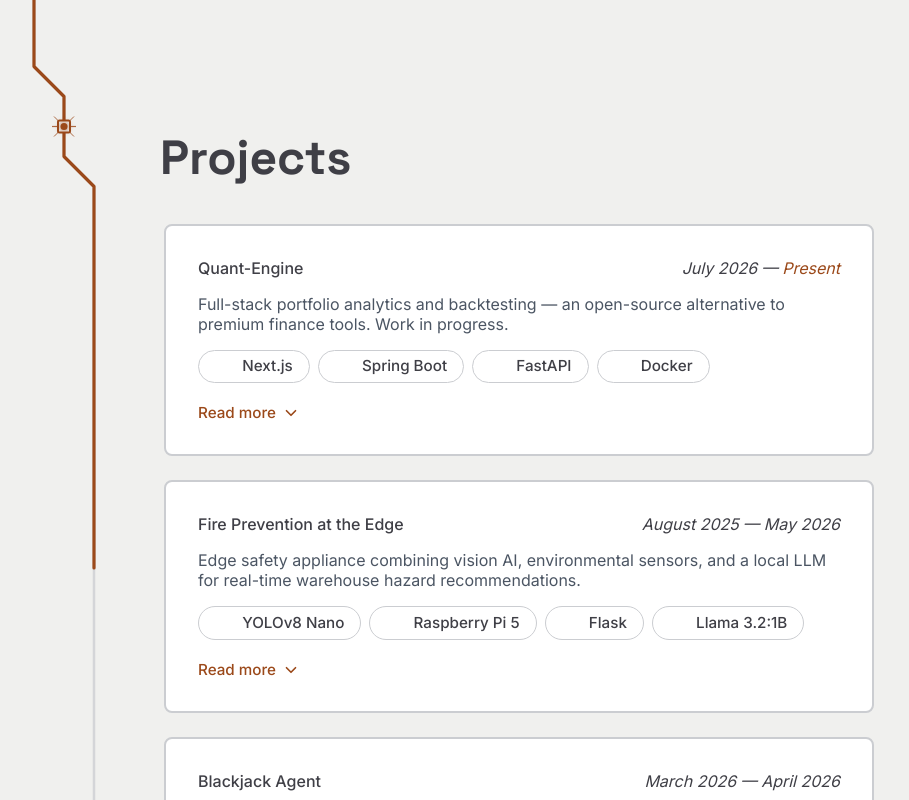
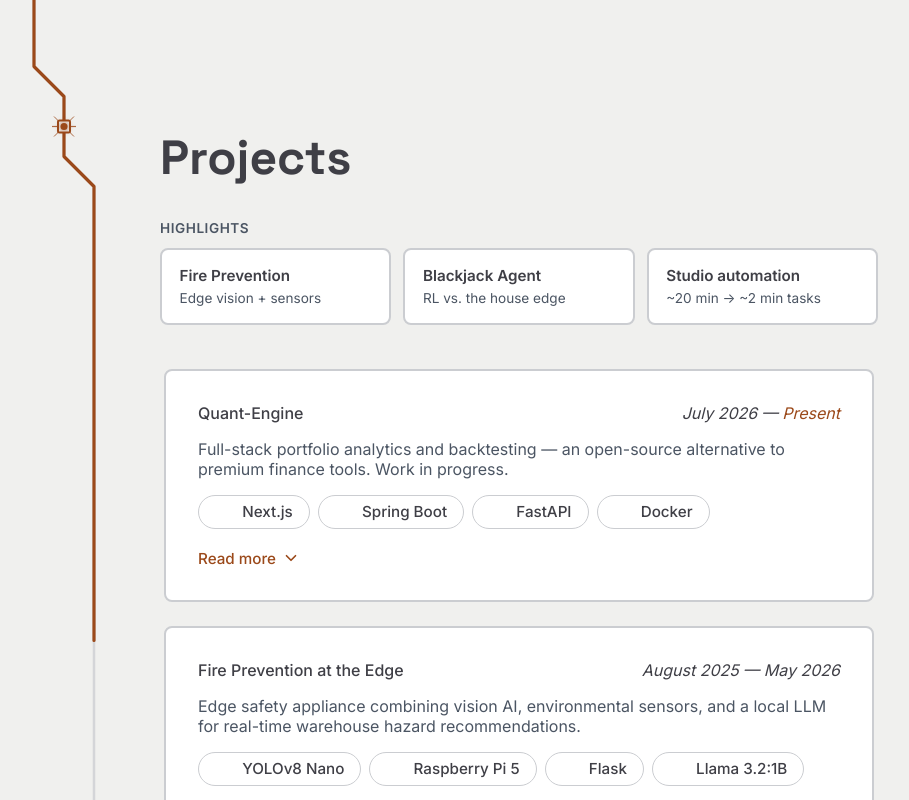
Before and after one commit to todd-buch/Portfolio, a React (Vite) app: page / in a window 1280 px wide. Shown: the part 1380-2180 px from the top of the page, without its empty margins (121-1030 px from the left). Built offline with nearby package versions, Linux system fonts and the light colour scheme; some icons are missing.

Commit message:
Add home highlight strip that jumps to key work.
Three compact tiles (Fire Prevention, Blackjack, studio automation) sit
above the project list, scroll to anchors, and open collapsible targets so
the strongest proofs are one click from the top of Projects.

```diff
--- a/src/Main_Projects.tsx
+++ b/src/Main_Projects.tsx
@@ -10,6 +10,7 @@ import Project_Image_Gallery, {
 } from "./Reuseable-Components/Project_Image_Gallery";
 import Small_Card from "./Reuseable-Components/Small_Card";
 import Collapsible_Section from "./Reuseable-Components/Collapsible_Section";
+import Home_Highlights from "./Reuseable-Components/Home_Highlights";
 import Current from "./Reuseable-Components/Current";
 
 import fireprevention1 from "./assets/projects/fire-prevention/fireprevention1.png"
@@ -85,8 +86,10 @@ export default function Main_Projects() {
         </div>
         <div id="projects" className="main-regular-text-block">
           <h2 className="main-regular-text-block-title">Projects</h2>
+          <Home_Highlights />
           <div className="projects-section-block">
             <Small_Card
+              id="project-quant-engine"
               title="Quant-Engine"
               date={
                 <>
@@ -227,6 +230,7 @@ export default function Main_Projects() {
               <p>Work in progress</p>
             </Small_Card>
             <Small_Card
+              id="project-fire-prevention"
               title="Fire Prevention at the Edge"
               date="August 2025 — May 2026"
               summary="Edge safety appliance combining vision AI, environmental sensors, and a local LLM for real-time warehouse hazard recommendations."
@@ -379,6 +383,7 @@ export default function Main_Projects() {
               </Tech_Dropdown>
             </Small_Card>
             <Small_Card
+              id="project-blackjack"
               title="Blackjack Agent"
               date="March 2026 — April 2026"
               summary="Simulation framework comparing random, rule-based, and Q-learning agents — and whether a skilled player can beat the house."
@@ -485,6 +490,7 @@ export default function Main_Projects() {
               </Tech_Dropdown>
             </Small_Card>
             <Small_Card
+              id="project-portfolio"
               title="Portfolio Website"
               date={
                 <>
--- /dev/null
+++ b/src/Reuseable-Components/Home_Highlights.css
@@ -0,0 +1,78 @@
+.home-highlights {
+  margin: 0 0 2.5rem;
+}
+
+.home-highlights-label {
+  margin: 0 0 0.75rem;
+  font-size: 0.85rem;
+  font-weight: 600;
+  letter-spacing: 0.04em;
+  text-transform: uppercase;
+  color: var(--text-secondary);
+}
+
+.home-highlights-list {
+  list-style: none;
+  margin: 0;
+  padding: 0;
+  display: grid;
+  grid-template-columns: repeat(3, minmax(0, 1fr));
+  gap: 0.75rem;
+}
+
+.home-highlights-card {
+  display: flex;
+  flex-direction: column;
+  gap: 0.25rem;
+  height: 100%;
+  padding: 1rem 1.1rem;
+  border: 2px solid var(--border-color);
+  border-radius: 0.5rem;
+  background: var(--bg-secondary);
+  color: inherit;
+  text-decoration: none;
+  box-sizing: border-box;
+  transition:
+    border-color 0.2s ease,
+    background-color 0.2s ease;
+}
+
+.home-highlights-card:hover {
+  border-color: var(--text-primary);
+}
+
+.home-highlights-card:focus-visible {
+  outline: 2px solid var(--accent);
+  outline-offset: 3px;
+}
+
+.home-highlights-card-label {
+  font-size: 0.95rem;
+  font-weight: 600;
+  color: var(--text-primary);
+}
+
+.home-highlights-card-detail {
+  font-size: 0.85rem;
+  color: var(--text-secondary);
+  line-height: 1.35;
+}
+
+/* Deep-link targets clear the fixed nav */
+#project-fire-prevention,
+#project-blackjack,
+#project-quant-engine,
+#project-portfolio,
+#role,
+#about,
+#projects,
+#bio,
+#contact {
+  scroll-margin-top: 7.5rem;
+}
+
+@media (max-width: 720px) {
+  .home-highlights-list {
+    grid-template-columns: 1fr;
+  }
+}
--- /dev/null
+++ b/src/Reuseable-Components/Home_Highlights.tsx
@@ -0,0 +1,96 @@
+import type { MouseEvent } from "react";
+import "./Home_Highlights.css";
+
+export type HomeHighlight = {
+  id: string;
+  label: string;
+  detail: string;
+  href: string;
+};
+
+const DEFAULT_HIGHLIGHTS: HomeHighlight[] = [
+  {
+    id: "fire-prevention",
+    label: "Fire Prevention",
+    detail: "Edge vision + sensors",
+    href: "#project-fire-prevention",
+  },
+  {
+    id: "blackjack",
+    label: "Blackjack Agent",
+    detail: "RL vs. the house edge",
+    href: "#project-blackjack",
+  },
+  {
+    id: "studio",
+    label: "Studio automation",
+    detail: "~20 min → ~2 min tasks",
+    href: "#role",
+  },
+];
+
+interface HomeHighlightsProps {
+  items?: HomeHighlight[];
+}
+
+function scrollToHash(hash: string) {
+  const id = hash.startsWith("#") ? hash.slice(1) : hash;
+  const el = document.getElementById(id);
+  if (!el) return;
+
+  const reduceMotion =
+    typeof window !== "undefined" &&
+    window.matchMedia("(prefers-reduced-motion: reduce)").matches;
+  el.scrollIntoView({
+    behavior: reduceMotion ? "auto" : "smooth",
+    block: "start",
+  });
+
+  // Nudge collapsible sections / cards open when deep-linking into them.
+  if (el.classList.contains("collapsible-section") && !el.classList.contains("open")) {
+    const trigger = el.querySelector<HTMLButtonElement>(
+      ".collapsible-section-trigger",
+    );
+    trigger?.click();
+  }
+  if (
+    el.classList.contains("small-card--collapsible") &&
+    !el.classList.contains("small-card--expanded")
+  ) {
+    const trigger = el.querySelector<HTMLButtonElement>(".small-card-toggle");
+    trigger?.click();
+  }
+}
+
+export default function Home_Highlights({
+  items = DEFAULT_HIGHLIGHTS,
+}: HomeHighlightsProps) {
+  const onClick = (e: MouseEvent<HTMLAnchorElement>, href: string) => {
+    e.preventDefault();
+    scrollToHash(href);
+    // Keep the URL hash in sync for shareable deep links.
+    if (href.startsWith("#")) {
+      window.history.replaceState(null, "", href);
+    }
+  };
+
+  return (
+    <nav className="home-highlights" aria-label="Highlights">
+      <p className="home-highlights-label">Highlights</p>
+      <ul className="home-highlights-list">
+        {items.map((item) => (
+          <li key={item.id}>
+            <a
+              className="home-highlights-card"
+              href={item.href}
+              onClick={(e) => onClick(e, item.href)}
+            >
+              <span className="home-highlights-card-label">{item.label}</span>
+              <span className="home-highlights-card-detail">{item.detail}</span>
+            </a>
+          </li>
+        ))}
+      </ul>
+    </nav>
+  );
+}
```
